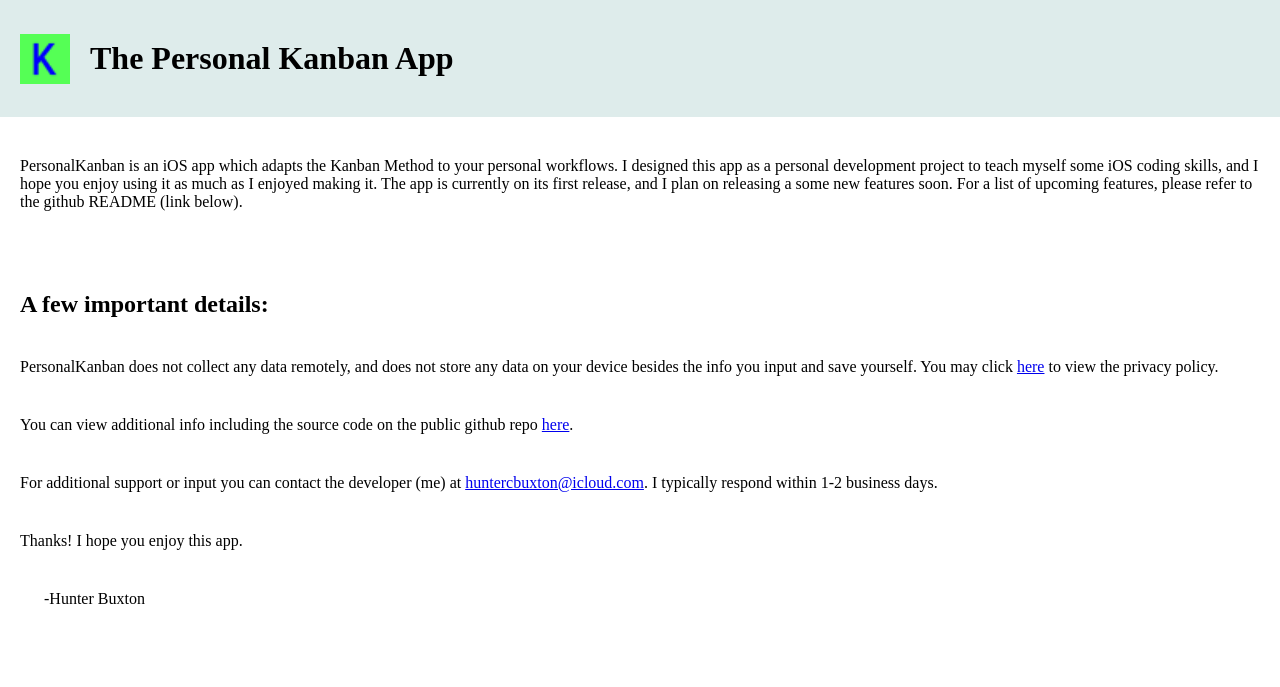
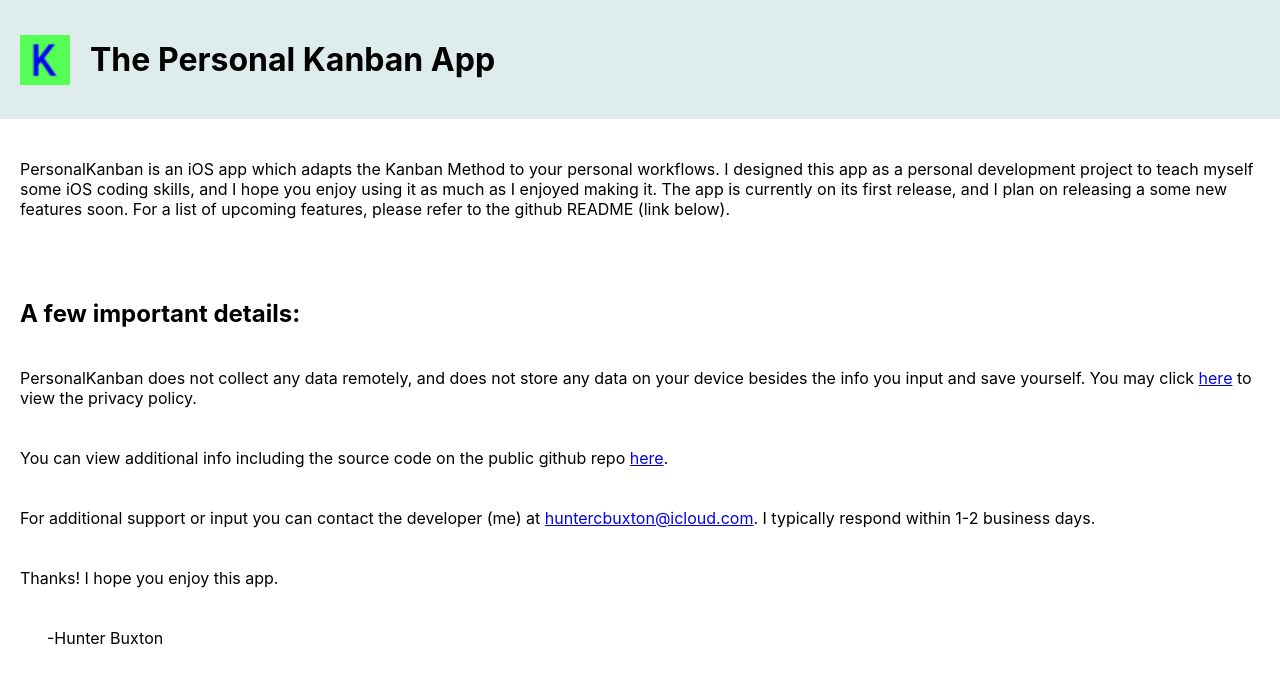
Before and after one commit to huntercbuxton/personalkanbanapp-website, a PHP site: page / in a window 1280 px wide. Shown: the top 687 px of the page. Run offline with PHP 8.4, Linux system fonts and the light colour scheme.

Commit message:
changed the default font to San Francisco

```diff
--- a/styles.css
+++ b/styles.css
@@ -3,6 +3,7 @@
 	padding: 0;
 	box-sizing: border-box;
 	/* color: #5D607E; */
+	font-family: -apple-system, BlinkMacSystemFont, sans-serif;
 }
 
 header {
```
